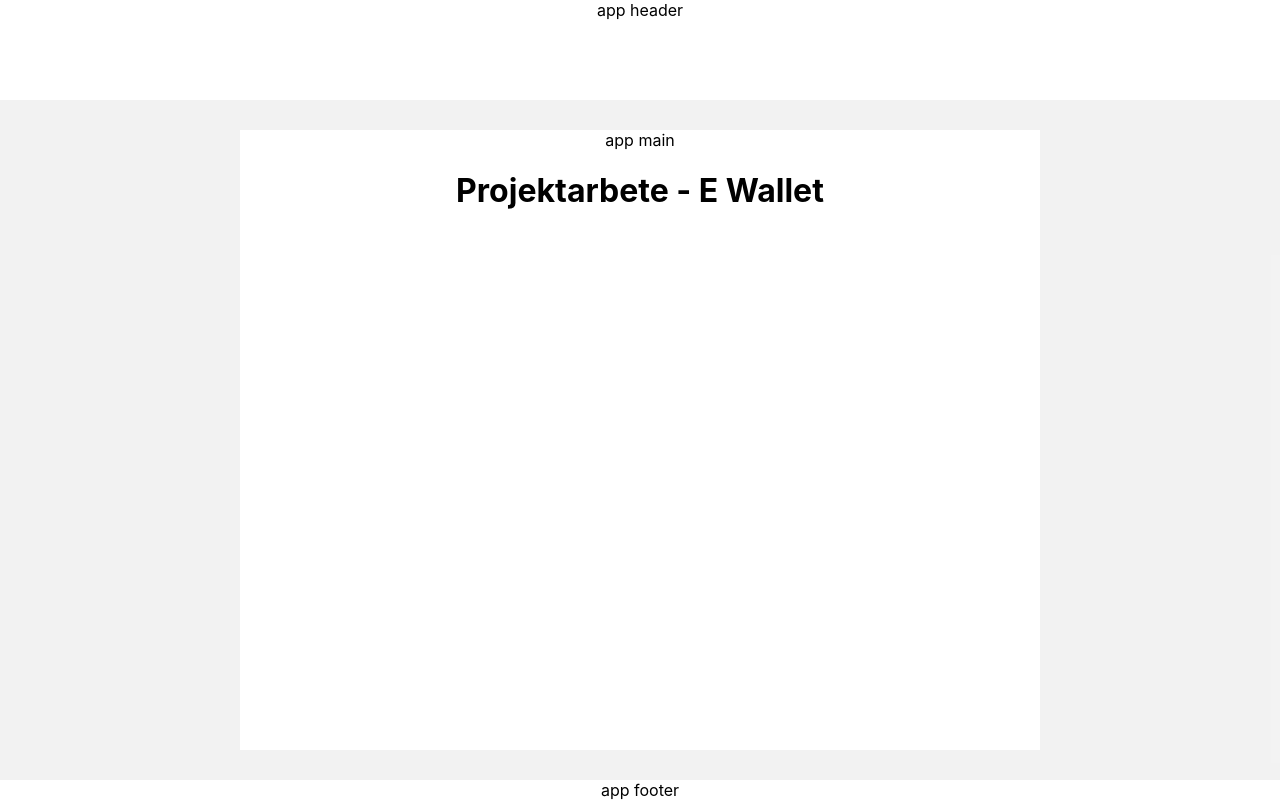
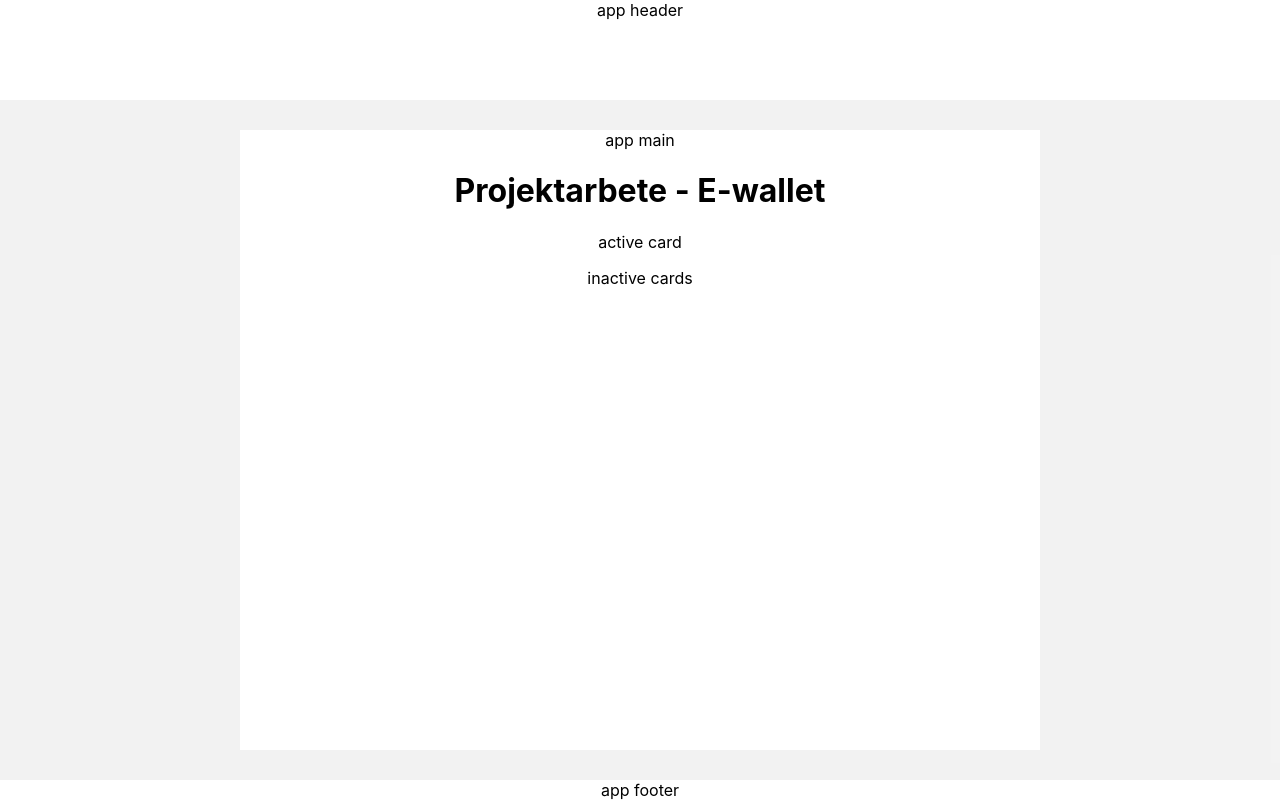
Before and after one commit to softlavender/Projektarbete-E-Wallet, a React (Create React App) app: page / in a window 1280 px wide. Built offline with nearby package versions, Linux system fonts and the light colour scheme.

Commit message:
added project-files

```diff
--- a/package.json
+++ b/package.json
@@ -3,6 +3,7 @@
   "version": "0.1.0",
   "private": true,
   "dependencies": {
+    "@reduxjs/toolkit": "^1.7.2",
     "@testing-library/jest-dom": "^5.16.2",
     "@testing-library/react": "^12.1.3",
     "@testing-library/user-event": "^13.5.0",
--- a/src/App.js
+++ b/src/App.js
@@ -1,4 +1,5 @@
 import './App.css';
+import HomePage from "./pages/HomePage"
 
 function App() {
   return (
@@ -9,7 +10,7 @@ function App() {
 
       <main className="App-main">
         app main
-        <h1>Projektarbete - E Wallet</h1>
+        <HomePage/>
       </main>
 
       <footer className="App-footer">
--- /dev/null
+++ b/src/pages/HomePage.jsx
@@ -0,0 +1,26 @@
+// aktiva kort
+
+// resterande kort
+
+// lägg till kort
+
+
+const HomePage = _ => {
+  // state/effects, actions
+
+  return (
+    <>
+    <h1>Projektarbete - E-wallet</h1>
+
+    <section id="active-card">
+      <p>active card</p>
+    </section>
+
+    <section id="inactive-cards">
+      <p>inactive cards</p>
+    </section>
+    </>
+  )
+}
+
+export default HomePage
```
Also changed, not shown: src/pages/addCard.jsx (added, +13 -0 lines), src/Components/Card.jsx (added), src/Components/Home.jsx (added), src/redux/cardSlice.js (added), src/redux/configureStore.js (added), src/redux/homeSlice.js (added), 2 other files (tests, documents, lock files or other folders).
